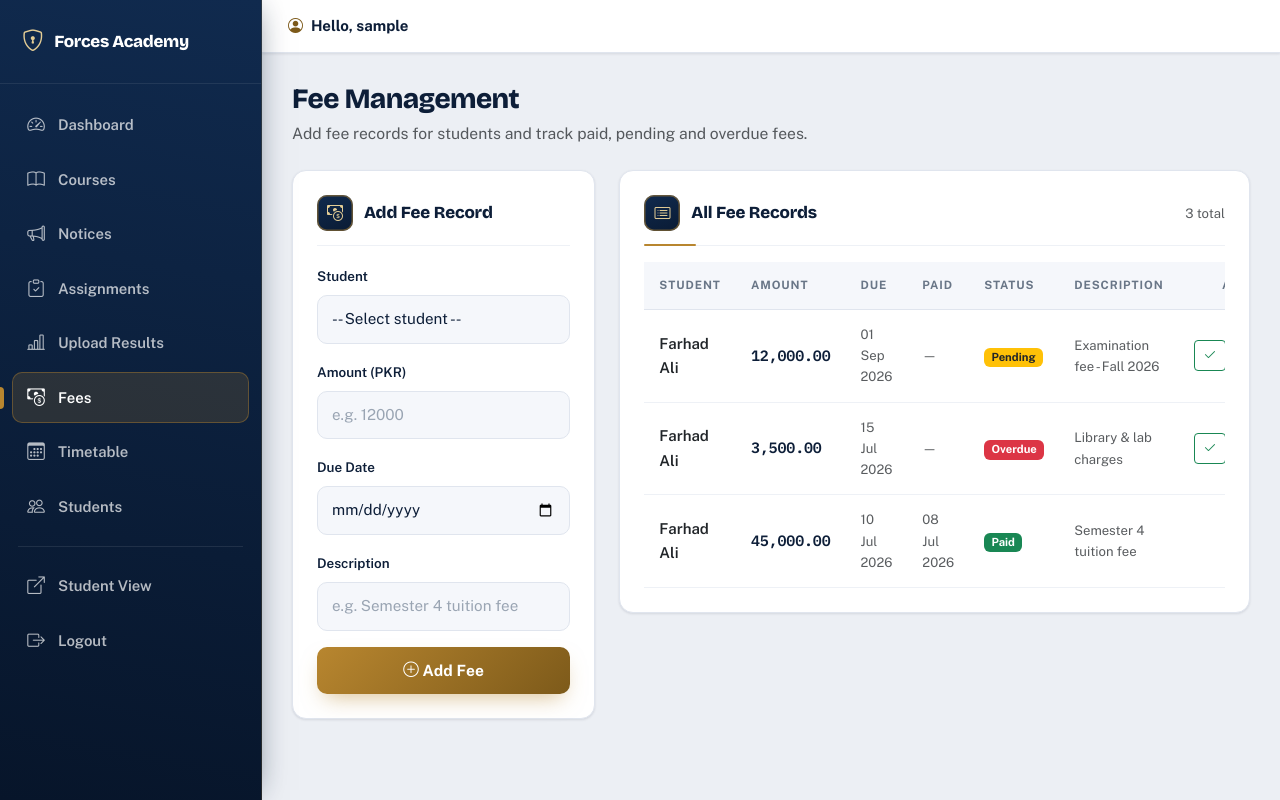
After one commit to farhadali043/forces-academy-lms, a PHP site: page /admin_fees.php in a window 1280 px wide. The commit adds this page. Run offline with PHP 8.4, Linux system fonts and the light colour scheme; a user stored in the database is signed in; data comes from the database, SQL or seed files in the repository; both versions use the stored data as it was after the commit; a stand-in replaces the project's code that opens the database connection.

Commit message:
Week 7: fee management, search, print results

```diff
--- /dev/null
+++ b/admin_fees.php
@@ -0,0 +1,169 @@
+<?php
+require_once 'config/db.php';
+require_once 'config/auth.php';
+require_admin();
+
+$admin_username = $_SESSION['admin_username'] ?? 'Admin';
+$error = '';
+
+/* ---- Delete a fee record ---- */
+if (isset($_GET['delete'])) {
+    $delete_id = (int) $_GET['delete'];
+    $stmt = mysqli_prepare($conn, "DELETE FROM fees WHERE id=?");
+    mysqli_stmt_bind_param($stmt, 'i', $delete_id);
+    mysqli_stmt_execute($stmt);
+    set_flash('success', 'Fee record deleted successfully.');
+    header('Location: admin_fees.php');
+    exit;
+}
+
+/* ---- Mark a fee as paid ---- */
+if (isset($_GET['pay'])) {
+    $pay_id = (int) $_GET['pay'];
+    $stmt = mysqli_prepare($conn, "UPDATE fees SET status='paid', paid_date=CURDATE() WHERE id=?");
+    mysqli_stmt_bind_param($stmt, 'i', $pay_id);
+    mysqli_stmt_execute($stmt);
+    set_flash('success', 'Fee marked as paid.');
+    header('Location: admin_fees.php');
+    exit;
+}
+
+/* ---- Insert a new fee record ---- */
+if ($_SERVER['REQUEST_METHOD'] === 'POST' && ($_POST['action'] ?? '') === 'save_fee') {
+    $student_id  = (int) ($_POST['student_id'] ?? 0);
+    $amount      = (float) ($_POST['amount'] ?? 0);
+    $due_date    = trim($_POST['due_date'] ?? '');
+    $description = trim($_POST['description'] ?? '');
+
+    if ($student_id <= 0 || $amount <= 0 || $due_date === '') {
+        $error = 'Please select a student and fill in amount and due date.';
+    } else {
+        $stmt = mysqli_prepare($conn,
+            "INSERT INTO fees (student_id, amount, due_date, description, status)
+             VALUES (?, ?, ?, ?, 'pending')");
+        mysqli_stmt_bind_param($stmt, 'idss', $student_id, $amount, $due_date, $description);
+        if (mysqli_stmt_execute($stmt)) {
+            set_flash('success', 'Fee record added successfully.');
+            header('Location: admin_fees.php');
+            exit;
+        }
+        $error = 'Unable to add the fee record. Please try again.';
+    }
+}
+
+/* ---- Keep overdue status current (unpaid & past due date) ---- */
+mysqli_query($conn, "UPDATE fees SET status='overdue' WHERE status='pending' AND due_date < CURDATE()");
+
+/* ---- Dropdown data ---- */
+$students = mysqli_query($conn, "SELECT id, full_name, roll_number FROM students ORDER BY full_name ASC");
+
+/* ---- All fee records (with student name) ---- */
+$fees = mysqli_query($conn, "
+    SELECT f.id, f.amount, f.due_date, f.paid_date, f.status, f.description,
+           s.full_name, s.roll_number
+    FROM fees f
+    LEFT JOIN students s ON s.id = f.student_id
+    ORDER BY f.due_date DESC");
+
+$page_title    = 'Fee Management';
+$page_subtitle = 'Add fee records for students and track paid, pending and overdue fees.';
+$active        = 'fees';
+require 'admin_partials/header.php';
+?>
+
+<div class="row g-4">
+  <div class="col-xl-4">
+    <div class="card p-4">
+      <h5 class="form-card-title"><i class="bi bi-cash-coin"></i> Add Fee Record</h5>
+
+      <form method="POST">
+        <input type="hidden" name="action" value="save_fee">
+
+        <div class="mb-3">
+          <label class="form-label">Student</label>
+          <select class="form-select form-control-solid" name="student_id" required>
+            <option value="">-- Select student --</option>
+            <?php while ($s = mysqli_fetch_assoc($students)): ?>
+              <option value="<?php echo (int) $s['id']; ?>">
+                <?php echo e($s['full_name']); ?> (<?php echo e($s['roll_number']); ?>)
+              </option>
+            <?php endwhile; ?>
+          </select>
+        </div>
+
+        <div class="mb-3">
+          <label class="form-label">Amount (PKR)</label>
+          <input type="number" step="0.01" min="1" class="form-control form-control-solid" name="amount" placeholder="e.g. 12000" required>
+        </div>
+
+        <div class="mb-3">
+          <label class="form-label">Due Date</label>
+          <input type="date" class="form-control form-control-solid" name="due_date" required>
+        </div>
+
+        <div class="mb-3">
+          <label class="form-label">Description</label>
+          <input class="form-control form-control-solid" name="description" placeholder="e.g. Semester 4 tuition fee">
+        </div>
+
+        <button class="btn btn-auth-primary w-100" type="submit">
+          <i class="bi bi-plus-circle"></i> Add Fee
+        </button>
+      </form>
+    </div>
+  </div>
+
+  <div class="col-xl-8">
+    <div class="card p-4">
+      <div class="section-header mb-3">
+        <h5 class="section-title mb-0"><i class="bi bi-card-list"></i> All Fee Records</h5>
+        <span class="text-muted small"><?php echo (int) mysqli_num_rows($fees); ?> total</span>
+      </div>
+
+      <?php if (mysqli_num_rows($fees) > 0): ?>
+        <div class="table-responsive">
+          <table class="table align-middle table-modern mb-0">
+            <thead>
+              <tr>
+                <th>Student</th><th>Amount</th><th>Due</th><th>Paid</th>
+                <th>Status</th><th>Description</th><th class="text-end">Action</th>
+              </tr>
+            </thead>
+            <tbody>
+              <?php while ($f = mysqli_fetch_assoc($fees)): ?>
+                <?php
+                  $badge = $f['status'] === 'paid' ? 'bg-success'
+                         : ($f['status'] === 'overdue' ? 'bg-danger' : 'bg-warning text-dark');
+                ?>
+                <tr>
+                  <td class="fw-semibold"><?php echo e($f['full_name'] ?? 'Unknown'); ?></td>
+                  <td class="record"><?php echo number_format((float) $f['amount'], 2); ?></td>
+                  <td class="text-muted small"><?php echo date('d M Y', strtotime($f['due_date'])); ?></td>
+                  <td class="text-muted small"><?php echo $f['paid_date'] ? date('d M Y', strtotime($f['paid_date'])) : '—'; ?></td>
+                  <td><span class="badge <?php echo $badge; ?>"><?php echo e(ucfirst($f['status'])); ?></span></td>
+                  <td class="text-muted small"><?php echo e($f['description']); ?></td>
+                  <td class="text-end text-nowrap">
+                    <?php if ($f['status'] !== 'paid'): ?>
+                      <a class="btn btn-sm btn-outline-success" href="admin_fees.php?pay=<?php echo (int) $f['id']; ?>"
+                         onclick="return confirm('Mark this fee as paid?');"><i class="bi bi-check2"></i></a>
+                    <?php endif; ?>
+                    <a class="btn btn-sm btn-outline-danger btn-icon-danger" href="admin_fees.php?delete=<?php echo (int) $f['id']; ?>"
+                       onclick="return confirm('Delete this fee record?');"><i class="bi bi-trash"></i></a>
+                  </td>
+                </tr>
+              <?php endwhile; ?>
+            </tbody>
+          </table>
+        </div>
+      <?php else: ?>
+        <div class="empty-state">
+          <i class="bi bi-cash-coin"></i>
+          <h5>No fee records yet</h5>
+          <p class="text-muted mb-0">Use the form to add the first fee record.</p>
+        </div>
+      <?php endif; ?>
+    </div>
+  </div>
+</div>
+
+<?php require 'admin_partials/footer.php'; ?>
--- a/admin_partials/header.php
+++ b/admin_partials/header.php
@@ -27,6 +27,7 @@ $nav_items = [
     'notices'     => ['admin_notices.php',     'bi-megaphone',       'Notices'],
     'assignments' => ['admin_assignments.php', 'bi-clipboard-check', 'Assignments'],
     'results'     => ['admin_results.php',     'bi-bar-chart-line',  'Upload Results'],
+    'fees'        => ['admin_fees.php',        'bi-cash-coin',       'Fees'],
     'timetable'   => ['admin_timetable.php',   'bi-calendar3',       'Timetable'],
     'students'    => ['admin_students.php',    'bi-people',          'Students'],
 ];
--- a/assignments.php
+++ b/assignments.php
@@ -97,6 +97,7 @@ $today = date('Y-m-d');
       <a class="nav-link text-white" href="courses.php">Courses</a>
       <a class="nav-link text-white active" href="assignments.php">Assignments</a>
       <a class="nav-link text-white" href="results.php">Results</a>
+      <a class="nav-link text-white" href="fees.php">Fees</a>
       <a class="nav-link text-white" href="timetable.php">Timetable</a>
       <a class="nav-link text-white" href="notices.php">Notices</a>
       <a class="nav-link text-white" href="profile.php">Profile</a>
--- a/course_detail.php
+++ b/course_detail.php
@@ -43,6 +43,7 @@ $materials = mysqli_stmt_get_result($materials_stmt);
       <a class="nav-link text-white active" href="courses.php">Courses</a>
       <a class="nav-link text-white" href="assignments.php">Assignments</a>
       <a class="nav-link text-white" href="results.php">Results</a>
+      <a class="nav-link text-white" href="fees.php">Fees</a>
       <a class="nav-link text-white" href="timetable.php">Timetable</a>
       <a class="nav-link text-white" href="notices.php">Notices</a>
       <a class="nav-link text-white" href="profile.php">Profile</a>
--- a/courses.php
+++ b/courses.php
@@ -30,6 +30,7 @@ $courses = mysqli_query($conn, "
       <a class="nav-link text-white active" href="courses.php">Courses</a>
       <a class="nav-link text-white" href="assignments.php">Assignments</a>
       <a class="nav-link text-white" href="results.php">Results</a>
+      <a class="nav-link text-white" href="fees.php">Fees</a>
       <a class="nav-link text-white" href="timetable.php">Timetable</a>
       <a class="nav-link text-white" href="notices.php">Notices</a>
       <a class="nav-link text-white" href="profile.php">Profile</a>
--- a/dashboard.php
+++ b/dashboard.php
@@ -62,6 +62,7 @@ $pendingAssignments = mysqli_fetch_assoc(mysqli_query($conn, "
         <li class="nav-item"><a class="nav-link" href="courses.php">Courses</a></li>
         <li class="nav-item"><a class="nav-link" href="assignments.php">Assignments</a></li>
         <li class="nav-item"><a class="nav-link" href="results.php">Results</a></li>
+        <li class="nav-item"><a class="nav-link" href="fees.php">Fees</a></li>
         <li class="nav-item"><a class="nav-link" href="timetable.php">Timetable</a></li>
         <li class="nav-item"><a class="nav-link" href="notices.php">Notices</a></li>
         <li class="nav-item"><a class="nav-link" href="profile.php">Profile</a></li>
--- a/profile.php
+++ b/profile.php
@@ -109,6 +109,7 @@ if (!$student) {
       <a class="nav-link text-white" href="courses.php">Courses</a>
       <a class="nav-link text-white" href="assignments.php">Assignments</a>
       <a class="nav-link text-white" href="results.php">Results</a>
+      <a class="nav-link text-white" href="fees.php">Fees</a>
       <a class="nav-link text-white" href="timetable.php">Timetable</a>
       <a class="nav-link text-white" href="notices.php">Notices</a>
       <a class="nav-link text-white active" href="profile.php">Profile</a>
--- a/timetable.php
+++ b/timetable.php
@@ -58,6 +58,7 @@ while ($r = mysqli_fetch_assoc($rows)) {
       <a class="nav-link text-white" href="courses.php">Courses</a>
       <a class="nav-link text-white" href="assignments.php">Assignments</a>
       <a class="nav-link text-white" href="results.php">Results</a>
+      <a class="nav-link text-white" href="fees.php">Fees</a>
       <a class="nav-link text-white active" href="timetable.php">Timetable</a>
       <a class="nav-link text-white" href="notices.php">Notices</a>
       <a class="nav-link text-white" href="profile.php">Profile</a>
```
Also changed, not shown: WEEK7_CHANGES.md (added, +42 -0 lines), fees.php (added, +136 -0 lines), notices.php (+27 -6 lines), results.php (+21 -3 lines), week7_fees.sql (added, +32 -0 lines), 1 other file.
